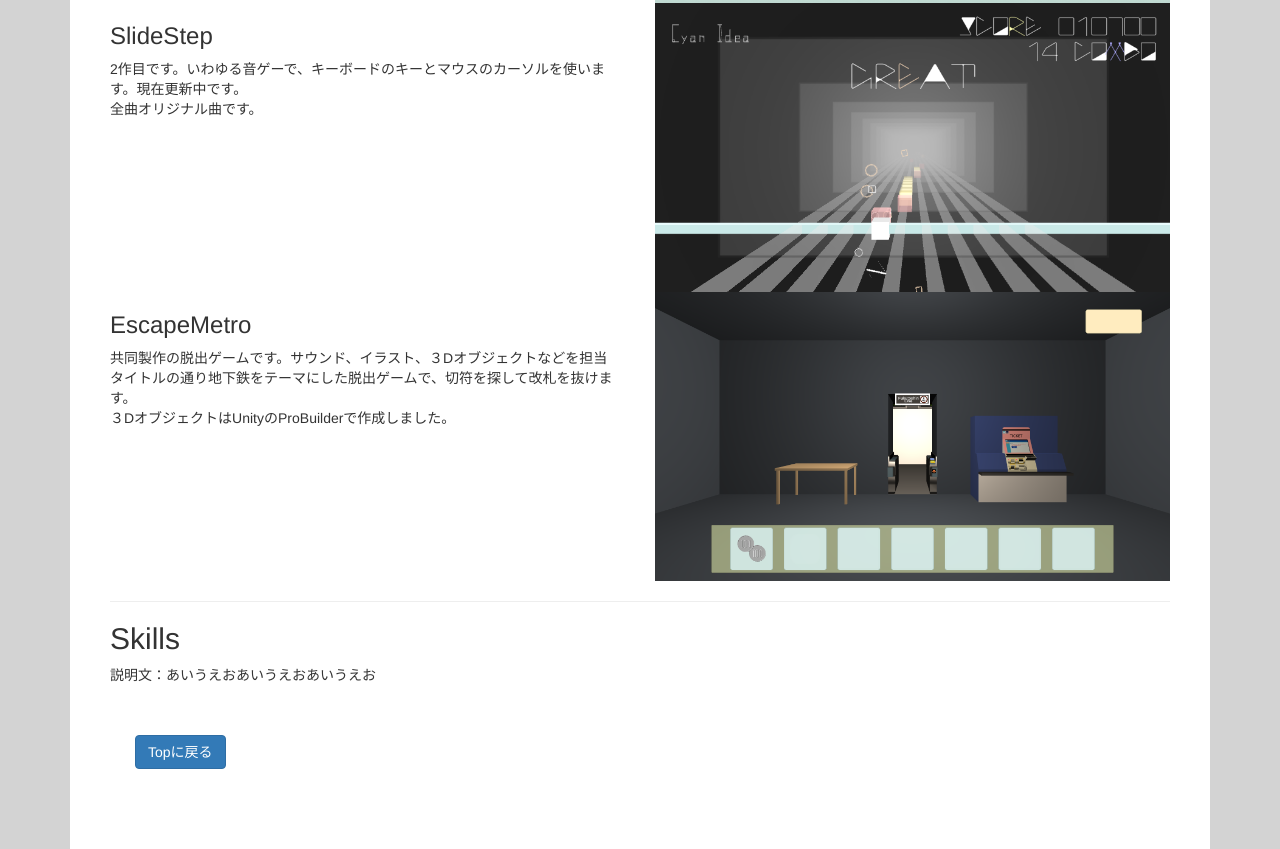
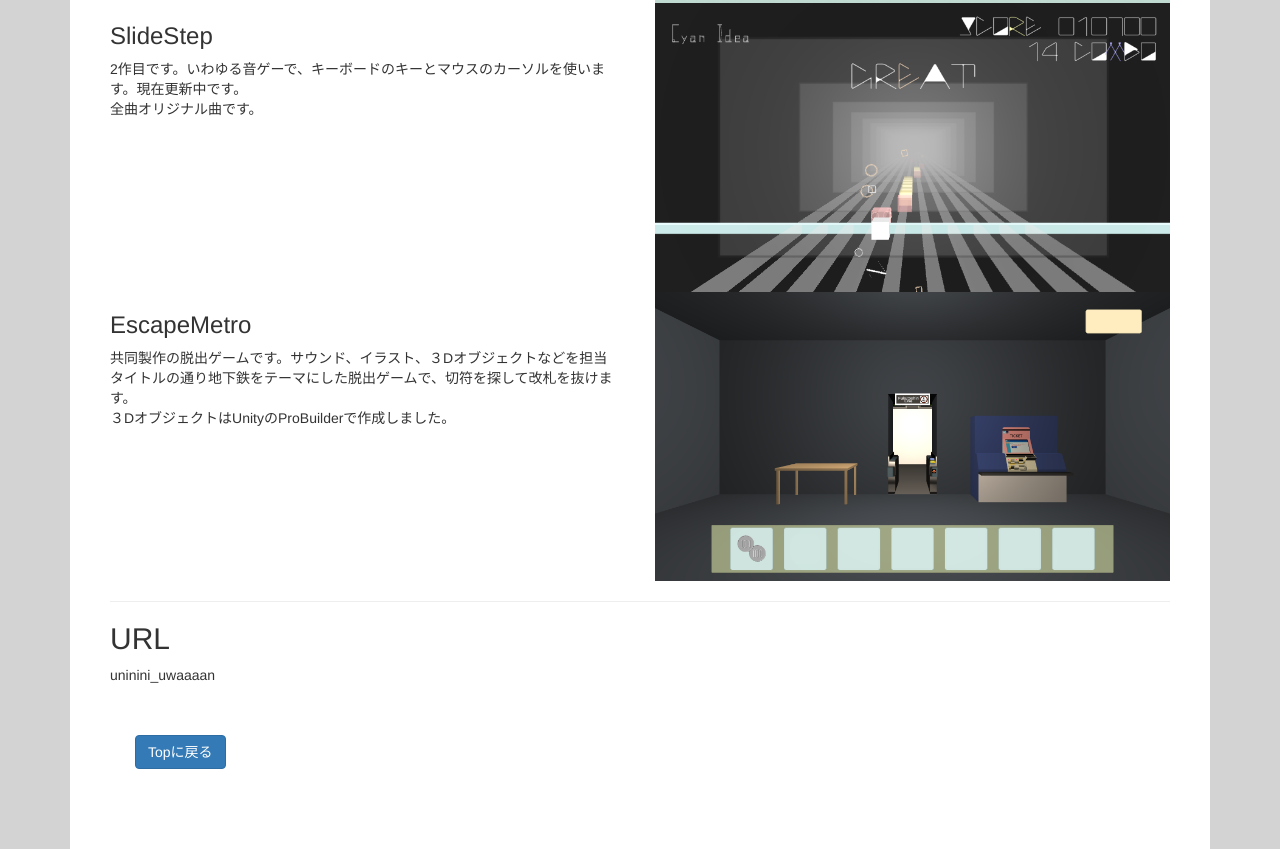
Before and after one commit to takashima-dat/Portfolio, a plain HTML site: page index.html in a window 1280 px wide. Shown: the part 539-1388 px from the top of the page. Drawn offline with nearby package versions, Linux system fonts and the light colour scheme.

Commit message:
未完成0129

```diff
--- a/index.html
+++ b/index.html
@@ -89,8 +89,8 @@
             </div>
 
             <hr>
-            <h2 id="skills">Skills</h2>
-            <p>説明文：あいうえおあいうえおあいうえお</p>
+            <h2 id="skills">URL</h2>
+            <p>uninini_uwaaaan</p>
             <div class="row starter-template">
             <a class="btn btn-primary" href="#">Topに戻る</a>
         </div>
```
